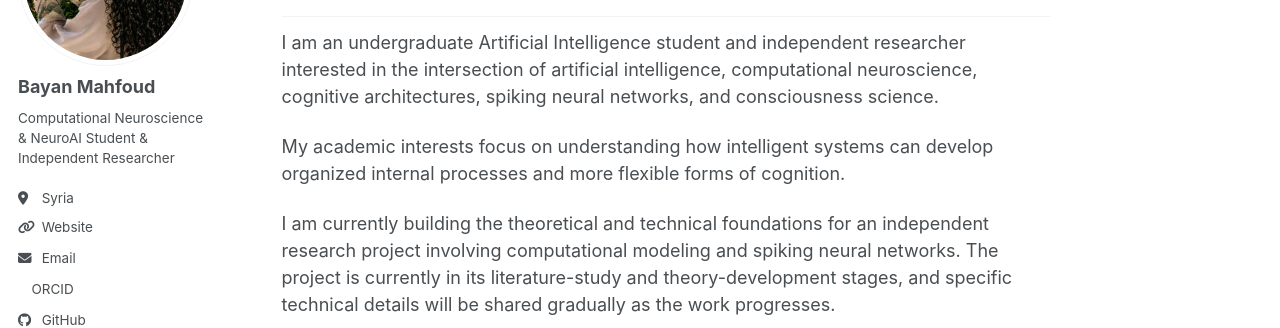
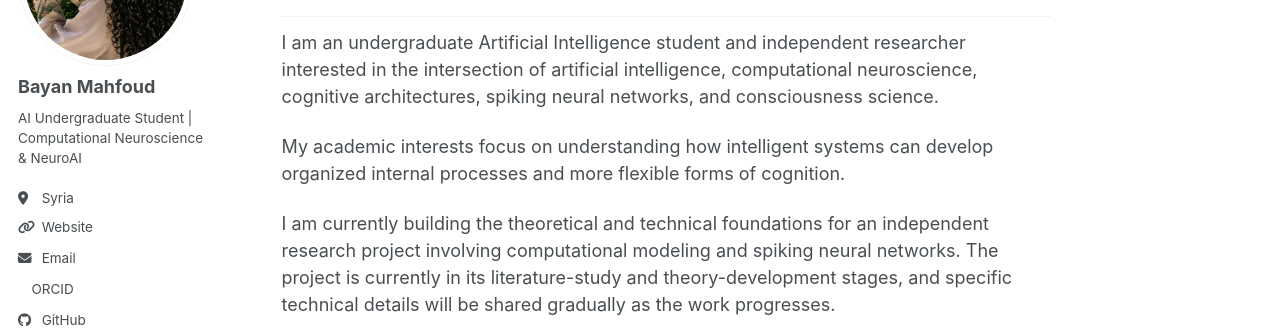
Before and after one commit to BayanMahfoud/BayanMahfoud-academic-preview, a Jekyll site: the page built from _pages/about.md, in a window 1280 px wide. Shown: the part 210-538 px from the top of the page. Built offline with Jekyll 4.4.1, drawn with Linux system fonts in a browser that asks for light colours; a style sheet for code colours, icons or effects is not loaded.

Commit message:
Update _config.yml

```diff
--- a/_config.yml
+++ b/_config.yml
@@ -17,7 +17,7 @@ author:
   avatar: "profile-new.jpg"
   name: "Bayan Mahfoud"
   pronouns:
-  bio: "Computational Neuroscience & NeuroAI Student & Independent Researcher"
+  bio: "AI Undergraduate Student | Computational Neuroscience & NeuroAI"
   location: "Syria"
   employer:
   uri: "https://bayanmahfoud.github.io"
```
